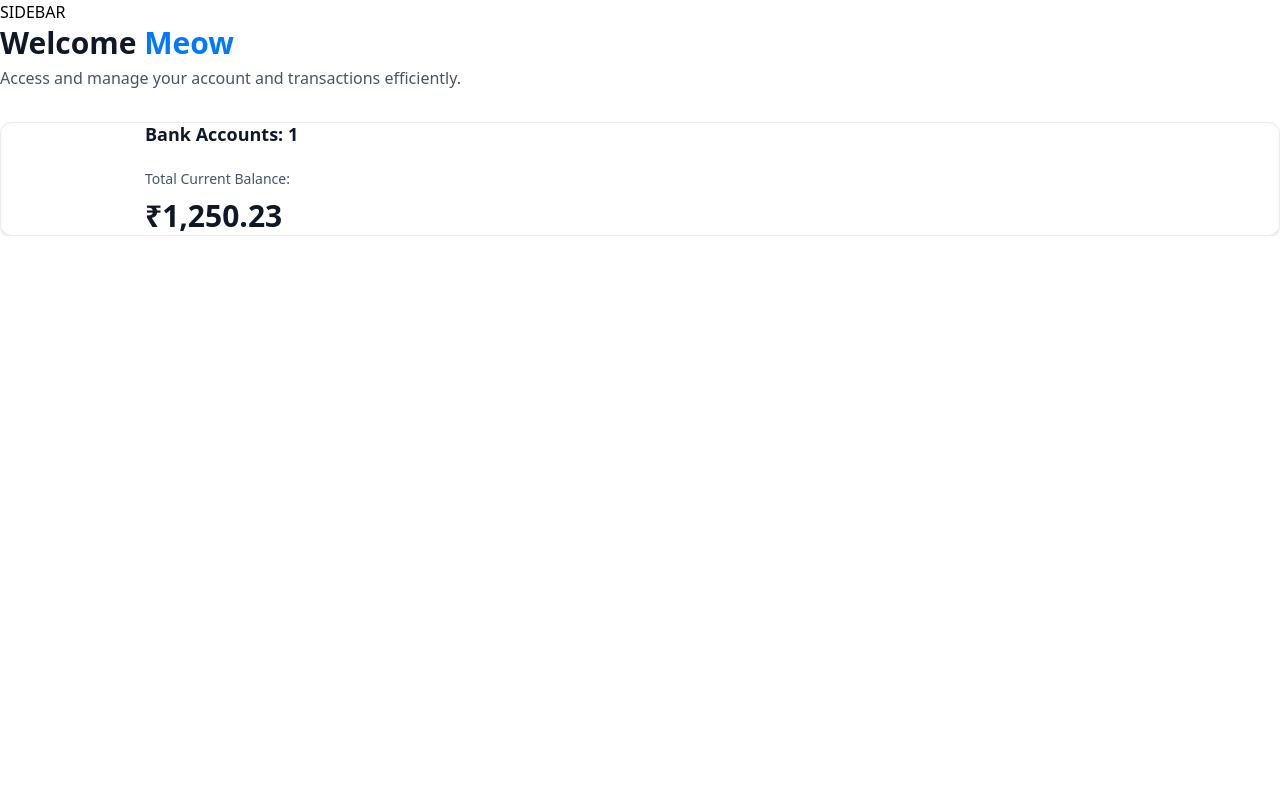
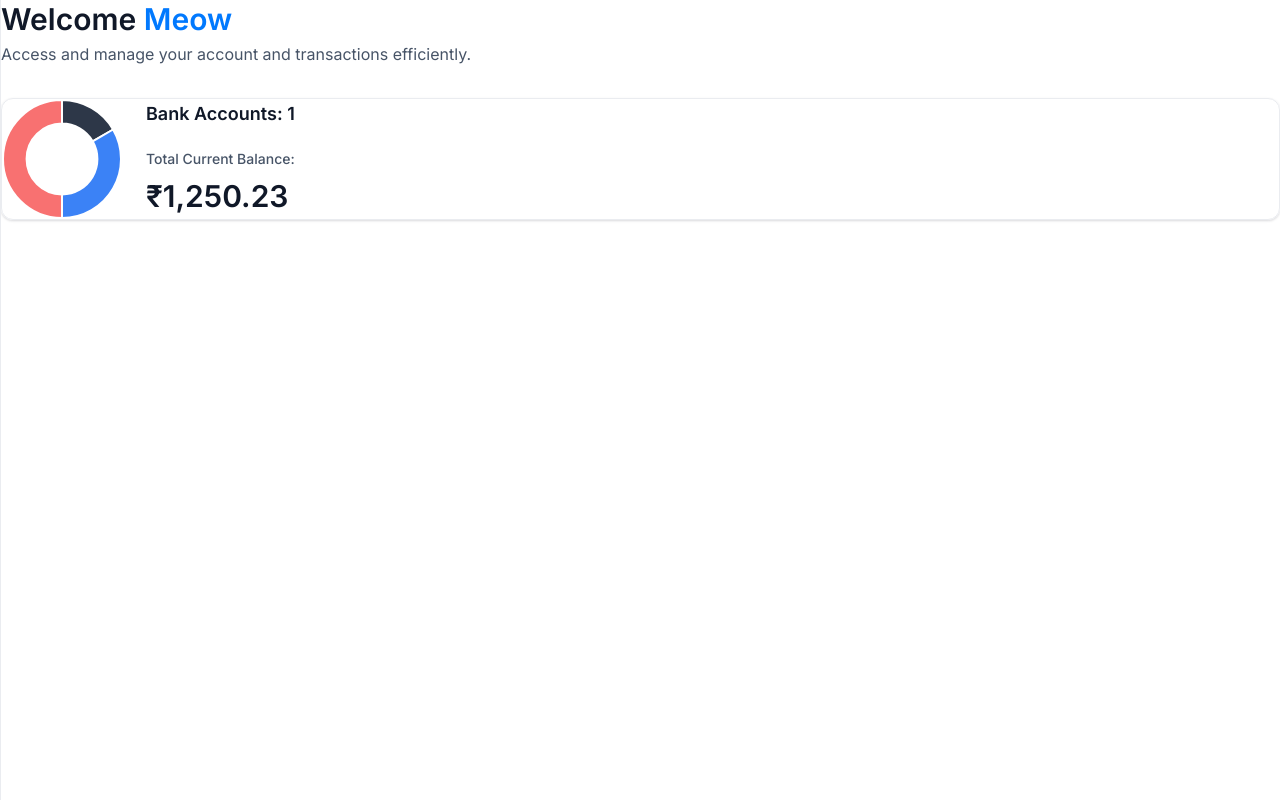
Before and after one commit to SachinyadavAug20/banking-app, a Next.js app: page / in a window 1280 px wide. Built offline with nearby package versions, Linux system fonts and the light colour scheme.

Commit message:
chart implemented with demo data

```diff
--- a/app/(root)/layout.tsx
+++ b/app/(root)/layout.tsx
@@ -1,3 +1,4 @@
+import SideBar from "@/components/SideBar";
 import type { Metadata } from "next";
 
 export const metadata: Metadata = {
@@ -13,8 +14,8 @@ export default function RootLayout({
   children,
 }: Readonly<{ children: React.ReactNode }>) {
   return (
-    <main>
-      SIDEBAR
+    <main className="flex h-screen w-full font-inter">
+      <SideBar/>
       {children}
     </main>
   );
--- /dev/null
+++ b/components/DoughnutChart.tsx
@@ -0,0 +1,30 @@
+"use client";
+import { Chart as ChartJS, ArcElement, Tooltip, Legend } from "chart.js";
+import { Doughnut } from "react-chartjs-2";
+
+ChartJS.register(ArcElement, Tooltip, Legend);
+
+const DoughnutChart = ({accounts}:DoughnutChartProps) => {
+  const data ={
+    datasets: [
+      {
+        label:"Banks",
+        data:[1250,2500,3750],
+        backgroundColor:["#2d3748","#3b82f6","#f87171"]
+      }
+    ],
+    labels:['test1','test2','test3']
+  }
+  return (
+      <Doughnut data={data} options={{
+        cutout:"60%",
+        plugins:{
+          legend:{
+            display:false,
+          }
+        }
+      }}/>
+  );
+};
+
+export default DoughnutChart;
--- /dev/null
+++ b/components/SideBar.tsx
@@ -0,0 +1,9 @@
+
+const SideBar = () => {
+  return (
+    <section className="sidebar">
+    </section>
+  )
+}
+
+export default SideBar
--- a/components/TotalBalanceBox.tsx
+++ b/components/TotalBalanceBox.tsx
@@ -1,5 +1,6 @@
 "use client";
 import AnimatedCounter from "./AnimatedCounter";
+import DoughnutChart from "./DoughnutChart";
 
 const TotalBalanceBox = ({
   accounts = [],
@@ -8,7 +9,9 @@ const TotalBalanceBox = ({
 }: TotlaBalanceBoxProps) => {
   return (
     <section className="total-balance">
-      <div className="total-balance-chart">{/* DoughnutChart */}</div>
+      <div className="total-balance-chart">
+        <DoughnutChart accounts={accounts} />
+      </div>
       <div className="flex flex-col gap-6">
         <h2 className="header-2">Bank Accounts: {totalBanks}</h2>
         <div className="flex flex-col gap-2">
--- a/package.json
+++ b/package.json
@@ -16,6 +16,7 @@
     "query-string": "^9.4.0",
     "radix-ui": "^1.6.0",
     "react": "19.2.4",
+    "react-chartjs-2": "^5.3.1",
     "react-countup": "^6.5.3",
     "react-dom": "19.2.4",
     "shadcn": "^4.11.0",
```
Also changed, not shown: 1 other file (tests, documents, lock files or other folders).
